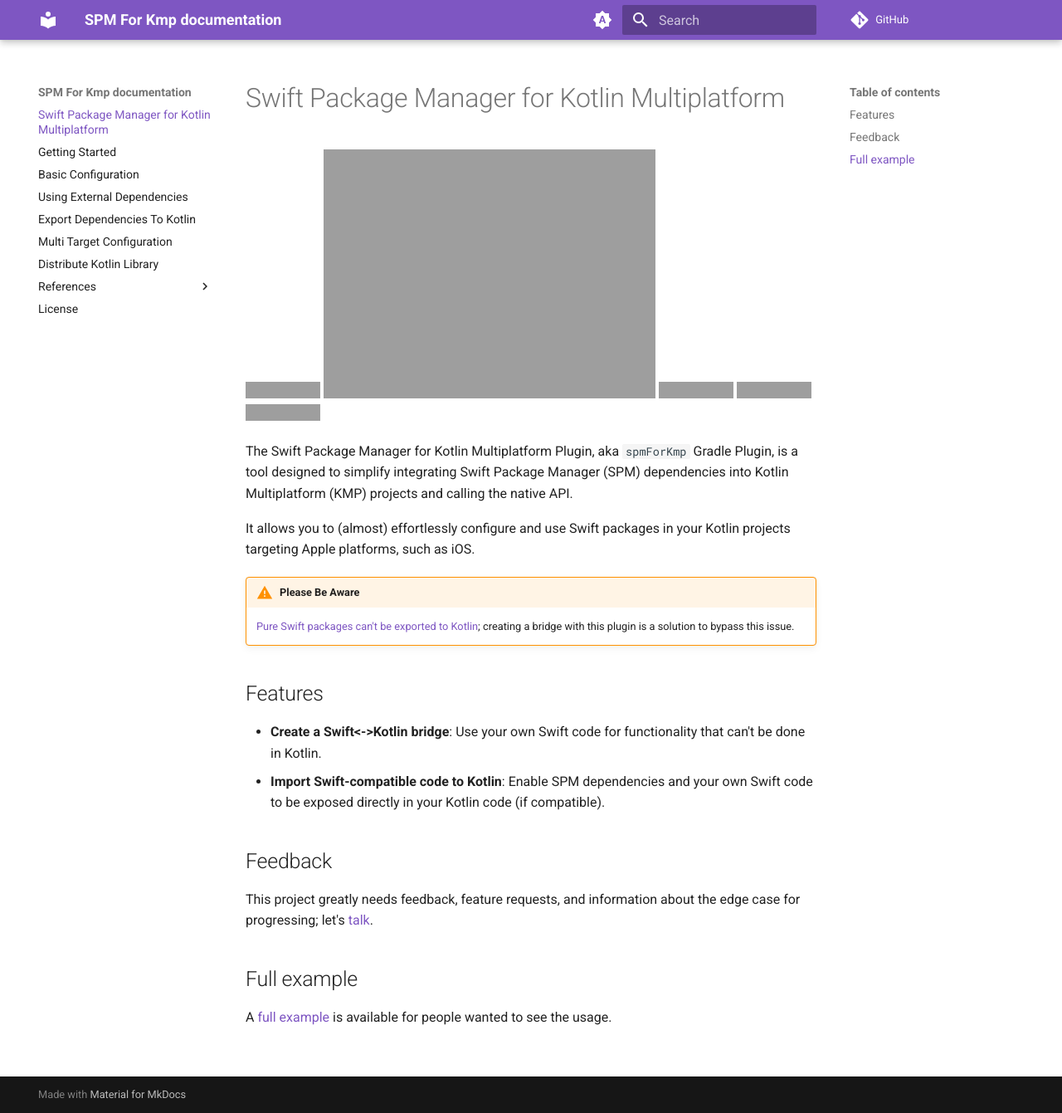
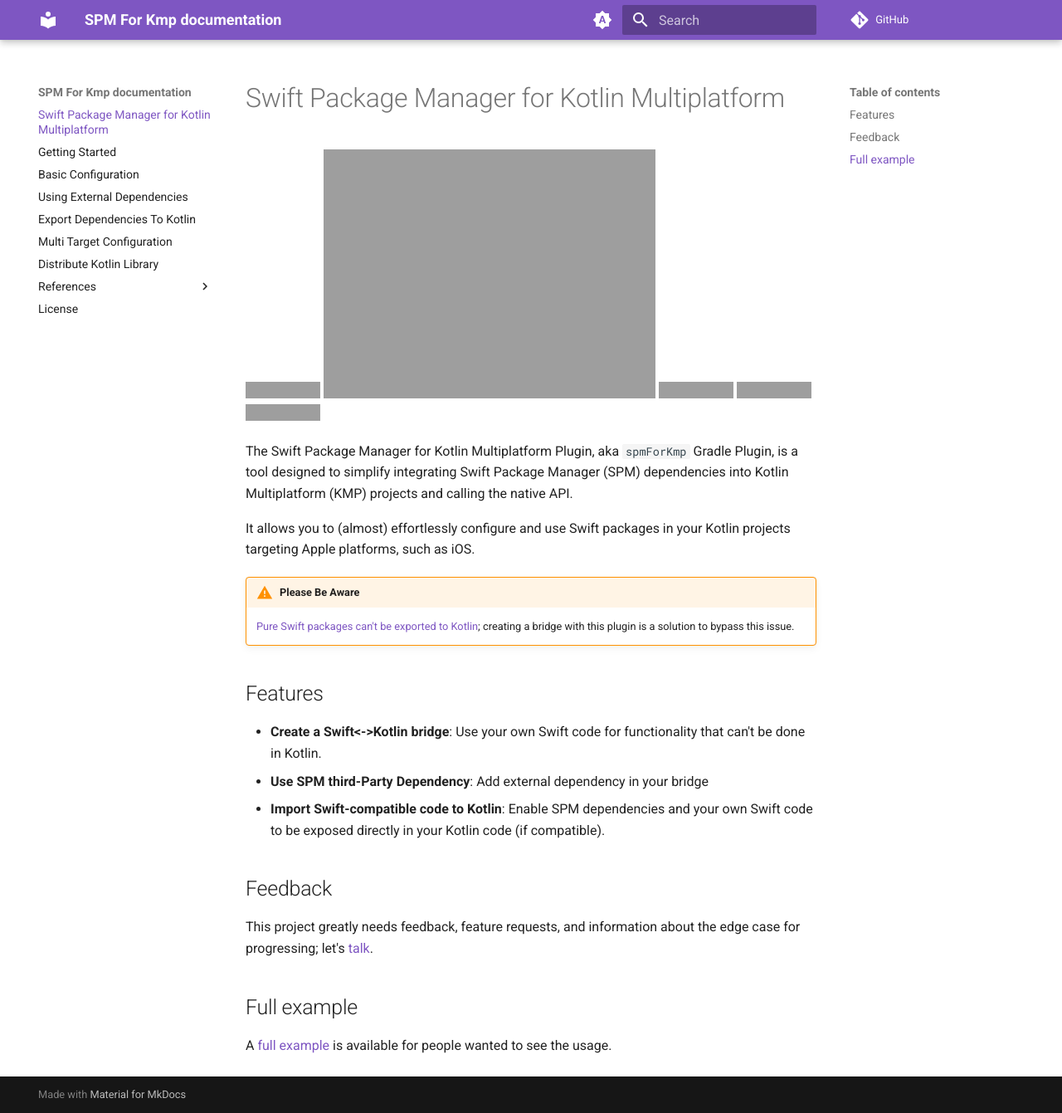
Before and after one commit to frankois944/spm4Kmp, an MkDocs documentation site: the page built from website/docs/index.md, in a window 1280 px wide and 1341 px high. Shown: the whole window at 83% size. Built offline with MkDocs 1.6.1 and Material for MkDocs 9.7.7, drawn with Linux system fonts in a browser that asks for light colours; comment, search, counter and statistics services are not loaded; grey boxes are pictures that could not be loaded.

Commit message:
wip documentation

```diff
--- a/website/docs/index.md
+++ b/website/docs/index.md
@@ -17,6 +17,7 @@
 ## Features
 
 - **Create a Swift<->Kotlin bridge**: Use your own Swift code for functionality that can't be done in Kotlin.
+- **Use SPM third-Party Dependency**: Add external dependency in your bridge
 - **Import Swift-compatible code to Kotlin**: Enable SPM dependencies and your own Swift code to be exposed directly in your Kotlin code (if compatible).
 ## Feedback
 
```
